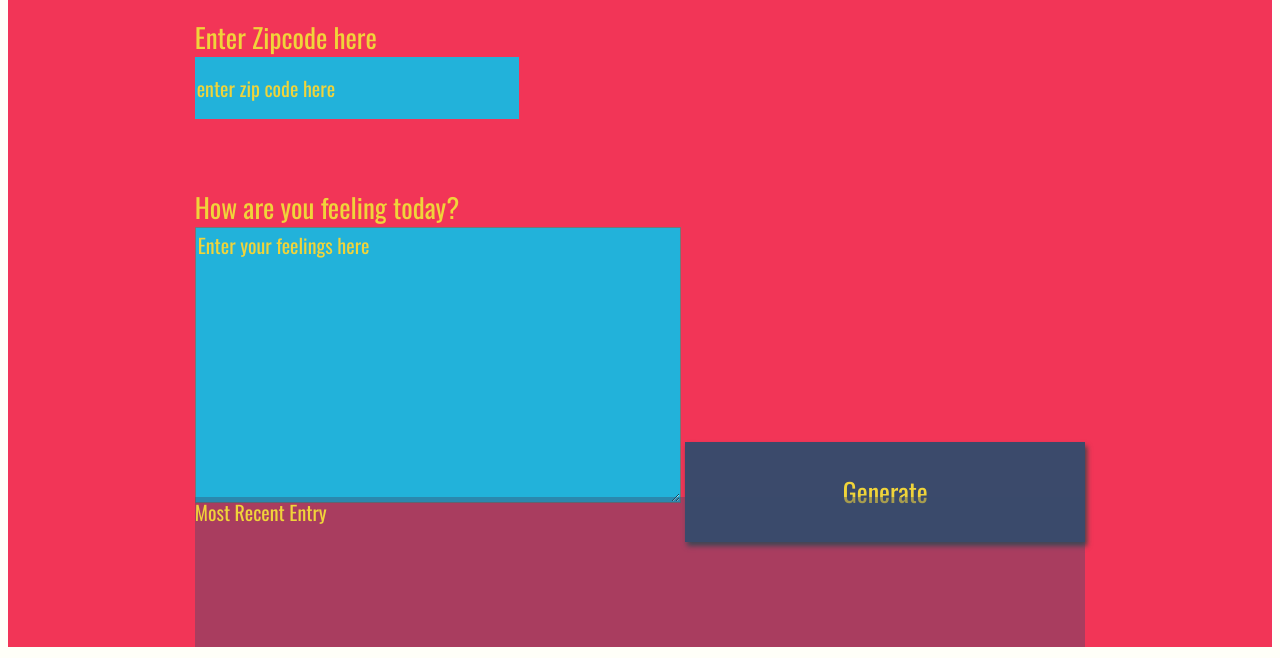
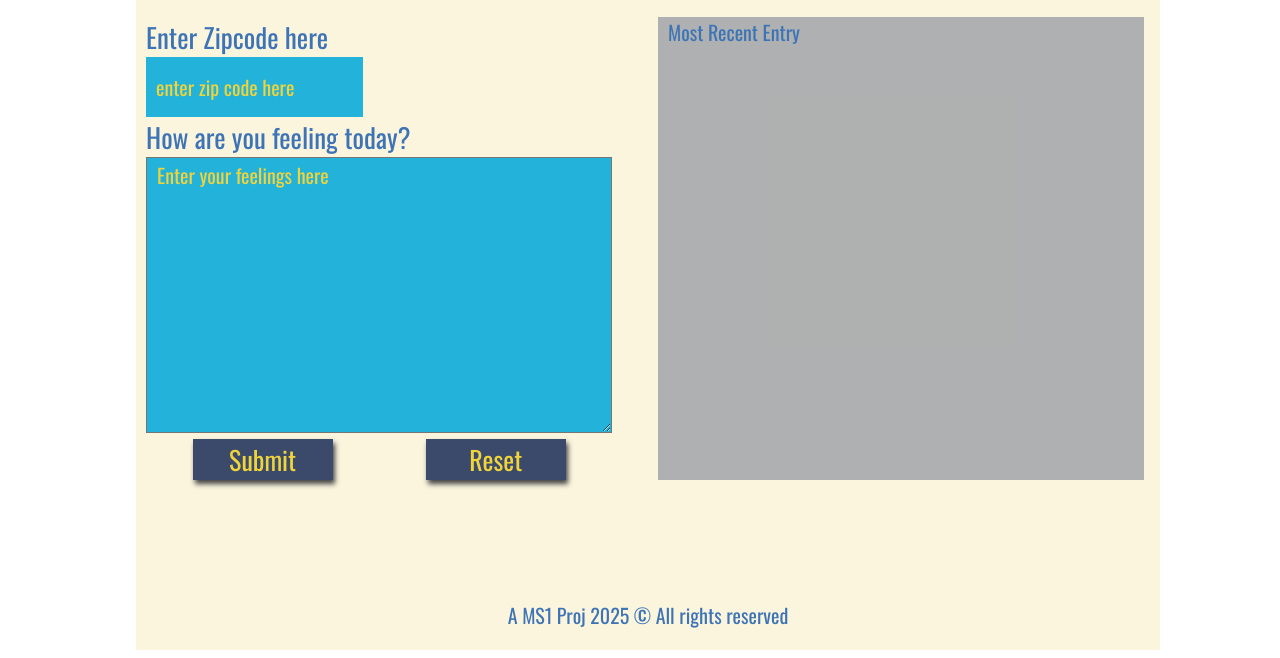
Before and after one commit to MarceloMSilveira/weather-journal-app, a plain HTML site: page website/index.html in a window 1280 px wide. Shown: the part 161-819 px from the top of the page. Drawn offline with nearby package versions, Linux system fonts and the light colour scheme; a web font is replaced by a local one.

Commit message:
set styles

```diff
--- a/website/app.js
+++ b/website/app.js
@@ -3,3 +3,13 @@
 // Create a new date instance dynamically with JS
 let d = new Date();
 let newDate = d.getMonth()+'.'+ d.getDate()+'.'+ d.getFullYear();
+
+function setCurrentYearInFooter() {
+  const spanElement = document.querySelector("#this-year");
+  const thisYear = new Date().getFullYear();
+  console.log('test');
+  console.log(thisYear);
+  spanElement.textContent = thisYear;
+}
+
+setCurrentYearInFooter();
--- a/website/index.html
+++ b/website/index.html
@@ -2,7 +2,7 @@
 <html>
 <head>
 <meta charset="UTF-8">
-<title>Weather Journal</title>
+<title>MS1 Weather Journal</title>
 <link href="https://fonts.googleapis.com/css?family=Oswald:400,600,700|Ranga:400,700&display=swap" rel="stylesheet">
 <link rel="stylesheet" href="style.css">
 </head>
@@ -11,16 +11,25 @@
     <div class ="holder headline">
       Weather Journal App
     </div>
+
+    <div class="user-entries">
+      <form action="">
         <div class ="holder zip">
           <label for="zip">Enter Zipcode here</label>
           <input type="text" id="zip" placeholder="enter zip code here">
         </div>
         <div class ="holder feel">
           <label for="feelings">How are you feeling today?</label>
-    <textarea class= "myInput" id="feelings" placeholder="Enter your feelings here" rows="9" cols="50"></textarea>
-    <button id="generate" type = "submit"> Generate </button>
+          <textarea class= "myInput" id="feelings" placeholder="Enter your feelings here" rows="9" cols="40"></textarea>
         </div>
-  <div class ="holder entry">
+        <div class="buttons">
+          <button type="submit">Submit</button>
+          <button type="reset">Reset</button>
+        </div>
+      </form>
+    </div>
+
+    <div class ="results">
       <div class = "title">Most Recent Entry</div>
       <div id = "entryHolder">
       <div id = "date"></div>
@@ -28,8 +37,12 @@
       <div id = "content"></div>
     </div>
     </div>
+
+    <div class="footer">
+      <p> A MS1 Proj <span id="this-year"></span> © All rights reserved</p>
+    </div>
+
   </div>
   <script src="app.js" type="text/javascript"></script>
-
 </body>
 </html>
--- a/website/style.css
+++ b/website/style.css
@@ -1,31 +1,39 @@
+html {
+  box-sizing: border-box;
+}
+*, *::before, *::after {
+  box-sizing: inherit;
+}
+
 body{
-    background: #fffff8;
+    background: white;
     font-family: -apple-system, BlinkMacSystemFont, sans-serif;
+    width: 100%;
+    display: flex;
+    flex-direction: row;
+    justify-content: center;
 }
 
 #app{
     display: grid;
     grid-auto-rows: minmax(150px, auto);
-    /* grid-template-columns:  */
-    height:100vh;
-    background: #f23557;
-    color: #f0d43a;
+    grid-template-columns: 50% 50%;
+    height:90%;
+    width: 80%;
+    background: #FBF5DE;
+    color: #3D74B6;
     justify-content: center;
     grid-gap: 1em;
     font-size: 20px;
     font-family: 'Oswald', sans-serif;
+    grid-template-areas:
+    "header header"
+    "entries results"
+    "footer footer";
 }
 
-.holder{
-
-}
-
-.entry{
-    background: rgba(59, 74, 107, .4);
-}
-
-#entryHolder{
-
+#app > div {
+    display: flex;
 }
 
 #date{
@@ -40,9 +48,48 @@ body{
 
 }
 
+#zip, #feelings, .results {
+    padding-left: 10px;
+}
+
 .headline {
+    grid-area: header;
+    flex-direction: row;
+    justify-content: center;
+    font-size: 3rem;
+}
 
+.user-entries {
+    grid-area: entries;
+    flex-direction: column;
+    padding-left: 20px;
+    width: 95%;
 }
+
+.results {
+    grid-area: results;
+    width: 95%;
+    background: rgba(59, 74, 107, .4);
+    display: flex;
+    flex-direction: column;
+}
+
+.footer {
+    grid-area: footer;
+    justify-content: center;
+    align-items: end;
+}
+
+.buttons {
+    display: flex;
+    justify-content: space-around;
+}
+
+.buttons > button {
+    width: 30%;
+    height: max-content;
+}
+
 .title{
 
 }
@@ -56,7 +103,7 @@ label{
 input{
     display:block;
     height: 60px;
-    width: 320px;
+    /* width: 320px; */
     background:#22b2da;
     color: #f0d43a;
     font-size: 20px;
@@ -83,6 +130,7 @@ textarea{
     color: #f0d43a;
     font-size: 20px;
     font-family: 'Oswald', sans-serif;
+    width: 100%;
 }
 /* Reset style for HTML element on active to have no border*/
 input:focus,
@@ -109,3 +157,21 @@ button:focus {
     font-family: 'Oswald', sans-serif;
 
 }
+
+@media (max-width:700px) {
+    #app{
+    grid-auto-rows: minmax(100px, auto);
+    grid-template-columns: 95%;
+    font-size: 15px;
+    font-family: 'Oswald', sans-serif;
+    grid-template-areas:
+    "header"
+    "entries"
+    "results"
+    "footer";
+    }
+
+    .user-entries {
+        padding-left: 0px;
+    }
+}
```
Lines whose indentation alone changed are shown as unchanged.
